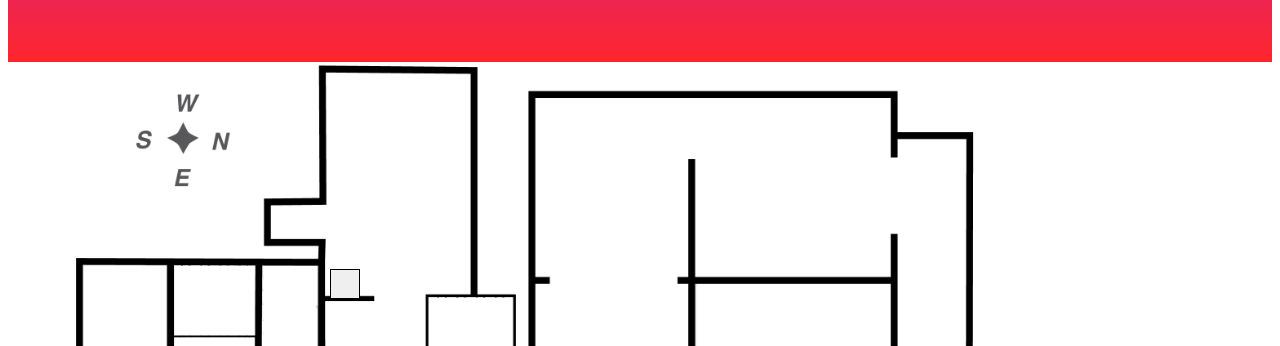
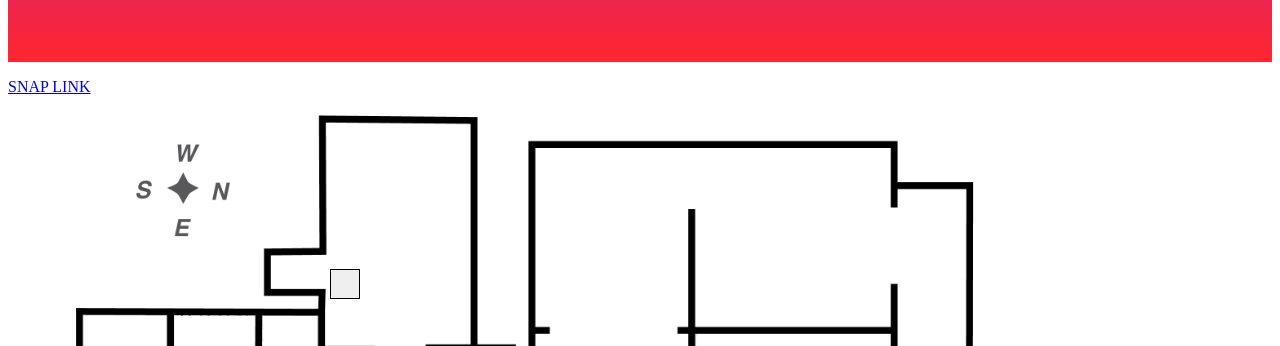
Before and after one commit to kukuminer/Abogo, a plain HTML site: page index.html in a window 1280 px wide. Shown: the part 431-777 px from the top of the page. Drawn offline with Linux system fonts and the light colour scheme.

Commit message:
Add files via upload

```diff
--- a/index.html
+++ b/index.html
@@ -65,7 +65,7 @@
 
 
 	  </div>
-
+		<p><a href=snapchat://unlock/?type=SNAPCODE&uuid=CA3E411C328E484182DA77F289C22284&metadata=01&link=ca3e411c328e484182da77f289c22284">SNAP LINK</a></p>
 			<div id="map">
 				<img src="emptymap.png" alt="map" width="90%">
 			</div>
```
